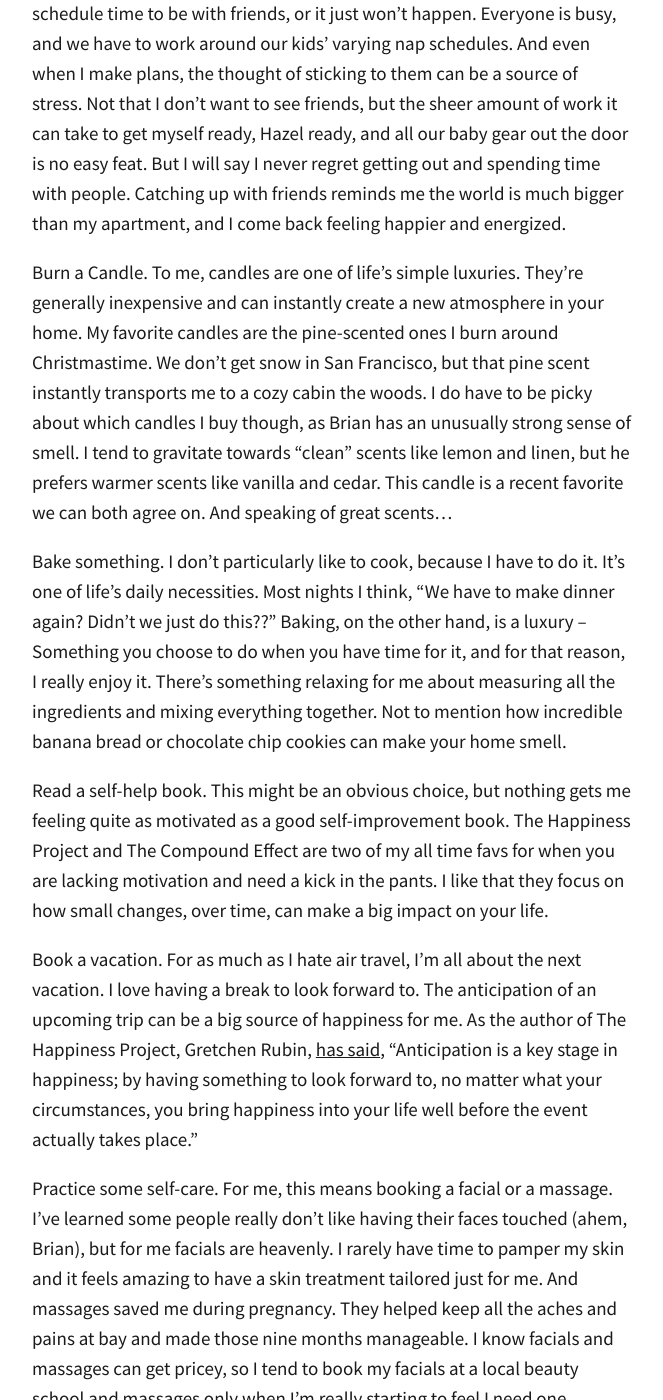
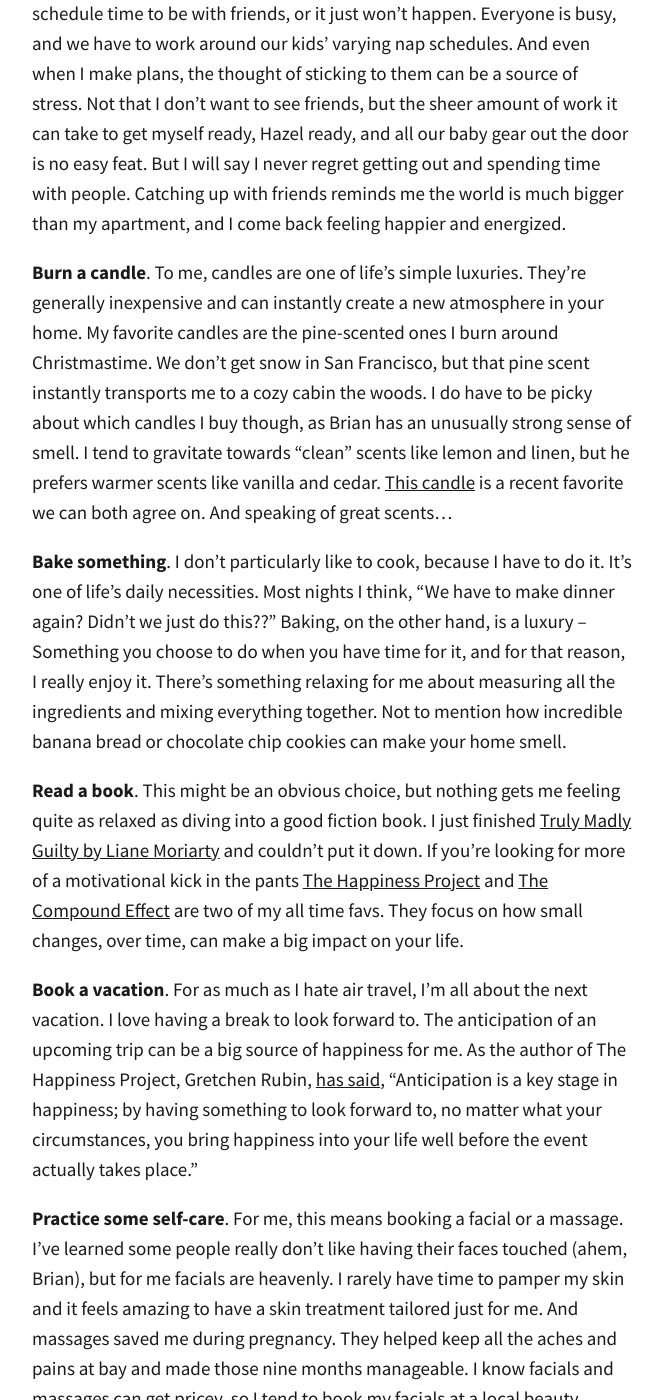
Before and after one commit to totiffany/totiffany.github.io, a Jekyll site: the page built from _posts/2018-05-24-5-Ways-To-De-Stress.md, in a window 1280 px wide and 1400 px high, scrolled down 767 px. Shown: the whole window, without its empty margins (308-971 px from the left). Built offline with Jekyll 4.4.1, drawn with Linux system fonts in a browser that asks for light colours; our own code applies the rules of GitHub Pages for plain Markdown files; comment, search, counter and statistics services are not loaded; some of the changed text lies outside the part shown.

Commit message:
Update 2018-05-24-5-Ways-To-De-Stress.md

```diff
--- a/_posts/2018-05-24-5-Ways-To-De-Stress.md
+++ b/_posts/2018-05-24-5-Ways-To-De-Stress.md
@@ -13,18 +13,18 @@ description: >-
 ---
 The truth is, I need this blog post more than anyone this week. I've been feeling tired and cranky lately. We're headed to southern California for the long weekend to visit family, which I am really excited about, but traveling always stresses me out. And traveling with a baby even more so. I know it's a short trip, and so many people love to travel, but to me nothing about airplane travel is fun. I hate the packing, the airport, security, and the anxiety of not knowing how Hazel is going to handle the flight. We've been lucky so far, historically she's gone right to sleep, but now she's at an age where she really needs to move and I'm not sure how it's going to go.
 
-I'd really rather be the cool, chill girl about all this. And deep down I know it will all be fine. We'll get through it. But in the meantime, I'll try taking my own advice and get zen with these easy pick-me-ups.
+I'd really rather be cool and chill about all this. And deep down I know it will be fine. We'll get through it. But in the meantime, I'll try taking my own advice to relax with this list of ways to de-stress.
 
-Make plans with a friend. I'm getting to an age where I really have to schedule time to be with friends, or it just won't happen. Everyone is busy, and we have to work around our kids' varying nap schedules. And even when I make plans, the thought of sticking to them can be a source of stress. Not that I don't want to see friends, but the sheer amount of work it can take to get myself ready, Hazel ready, and all our baby gear out the door is no easy feat. But I will say I never regret getting out and spending time with people. Catching up with friends reminds me the world is much bigger than my apartment, and I come back feeling happier and energized.
+**Make plans with a friend**. I'm getting to an age where I really have to schedule time to be with friends, or it just won't happen. Everyone is busy, and we have to work around our kids' varying nap schedules. And even when I make plans, the thought of sticking to them can be a source of stress. Not that I don't want to see friends, but the sheer amount of work it can take to get myself ready, Hazel ready, and all our baby gear out the door is no easy feat. But I will say I never regret getting out and spending time with people. Catching up with friends reminds me the world is much bigger than my apartment, and I come back feeling happier and energized.
 
-Burn a Candle. To me, candles are one of life’s simple luxuries. They’re generally inexpensive and can instantly create a new atmosphere in your home. My favorite candles are the pine-scented ones I burn around Christmastime. We don’t get snow in San Francisco, but that pine scent instantly transports me to a cozy cabin the woods. I do have to be picky about which candles I buy though, as Brian has an unusually strong sense of smell. I tend to gravitate towards “clean” scents like lemon and linen, but he prefers warmer scents like vanilla and cedar. This candle is a recent favorite we can both agree on. And speaking of great scents...
+**Burn a candle**. To me, candles are one of life’s simple luxuries. They’re generally inexpensive and can instantly create a new atmosphere in your home. My favorite candles are the pine-scented ones I burn around Christmastime. We don’t get snow in San Francisco, but that pine scent instantly transports me to a cozy cabin the woods. I do have to be picky about which candles I buy though, as Brian has an unusually strong sense of smell. I tend to gravitate towards “clean” scents like lemon and linen, but he prefers warmer scents like vanilla and cedar. [This candle](https://www.target.com/p/lidded-jar-container-candle-8oz-cedar-magnolia-hearth-hand-153-with-magnolia/-/A-52581015) is a recent favorite we can both agree on. And speaking of great scents...
 
-Bake something. I don’t particularly like to cook, because I have to do it. It’s one of life’s daily necessities. Most nights I think, "We have to make dinner again? Didn't we just do this??" Baking, on the other hand, is a luxury –Something you choose to do when you have time for it, and for that reason, I really enjoy it. There’s something relaxing for me about measuring all the ingredients and mixing everything together. Not to mention how incredible banana bread or chocolate chip cookies can make your home smell.
+**Bake something**. I don’t particularly like to cook, because I have to do it. It’s one of life’s daily necessities. Most nights I think, "We have to make dinner again? Didn't we just do this??" Baking, on the other hand, is a luxury –Something you choose to do when you have time for it, and for that reason, I really enjoy it. There’s something relaxing for me about measuring all the ingredients and mixing everything together. Not to mention how incredible banana bread or chocolate chip cookies can make your home smell.
 
-Read a self-help book. This might be an obvious choice, but nothing gets me feeling quite as motivated as a good self-improvement book. The Happiness Project and The Compound Effect are two of my all time favs for when you are lacking motivation and need a kick in the pants. I like that they focus on how small changes, over time, can make a big impact on your life.
+**Read a book**. This might be an obvious choice, but nothing gets me feeling quite as relaxed as diving into a good fiction book. I just finished [Truly Madly Guilty by Liane Moriarty](https://www.amazon.com/gp/product/1250069807/ref=as_li_tl?ie=UTF8&camp=1789&creative=9325&creativeASIN=1250069807&linkCode=as2&tag=redletterda04-20&linkId=7fd90c1d754939bc9fb002bf1ac4896a) and couldn't put it down. If you're looking for more of a motivational kick in the pants [The Happiness Project](https://www.amazon.com/gp/product/0062414852/ref=as_li_tl?ie=UTF8&camp=1789&creative=9325&creativeASIN=0062414852&linkCode=as2&tag=redletterda04-20&linkId=7124b1cda11f42e3004d5f077734401f) and [The Compound Effect](https://www.amazon.com/gp/product/159315724X/ref=as_li_tl?ie=UTF8&camp=1789&creative=9325&creativeASIN=159315724X&linkCode=as2&tag=redletterda04-20&linkId=cd3f78427167b38d72d91cb7cf7357cb) are two of my all time favs. They focus on how small changes, over time, can make a big impact on your life.
 
-Book a vacation. For as much as I hate air travel, I’m all about the next vacation. I love having a break to look forward to. The anticipation of an upcoming trip can be a big source of happiness for me. As the author of The Happiness Project, Gretchen Rubin, [has said](https://gretchenrubin.com/2011/02/my-first-splendid-truth-is-to-tackle-happiness-you-must-think-about-feeling-good-feeling-bad-and-feeling-right-in-an-atm/), “Anticipation is a key stage in happiness; by having something to look forward to, no matter what your circumstances, you bring happiness into your life well before the event actually takes place.”
+**Book a vacation**. For as much as I hate air travel, I’m all about the next vacation. I love having a break to look forward to. The anticipation of an upcoming trip can be a big source of happiness for me. As the author of The Happiness Project, Gretchen Rubin, [has said](https://gretchenrubin.com/2011/02/my-first-splendid-truth-is-to-tackle-happiness-you-must-think-about-feeling-good-feeling-bad-and-feeling-right-in-an-atm/), “Anticipation is a key stage in happiness; by having something to look forward to, no matter what your circumstances, you bring happiness into your life well before the event actually takes place.”
 
-Practice some self-care. For me, this means booking a facial or a massage. I’ve learned some people really don’t like having their faces touched (ahem, Brian), but for me facials are heavenly. I rarely have time to pamper my skin and it feels amazing to have a skin treatment tailored just for me. And massages saved me during pregnancy. They helped keep all the aches and pains at bay and made those nine months manageable. I know facials and massages can get pricey, so I tend to book my facials at a local beauty school and massages only when I’m really starting to feel I need one.
+**Practice some self-care**. For me, this means booking a facial or a massage. I’ve learned some people really don’t like having their faces touched (ahem, Brian), but for me facials are heavenly. I rarely have time to pamper my skin and it feels amazing to have a skin treatment tailored just for me. And massages saved me during pregnancy. They helped keep all the aches and pains at bay and made those nine months manageable. I know facials and massages can get pricey, so I tend to book my facials at a local beauty school and massages only when I’m really starting to feel I need one.
 
 What are your favorite things to do when you need a pick-me-up? I'd love to hear them!
```
